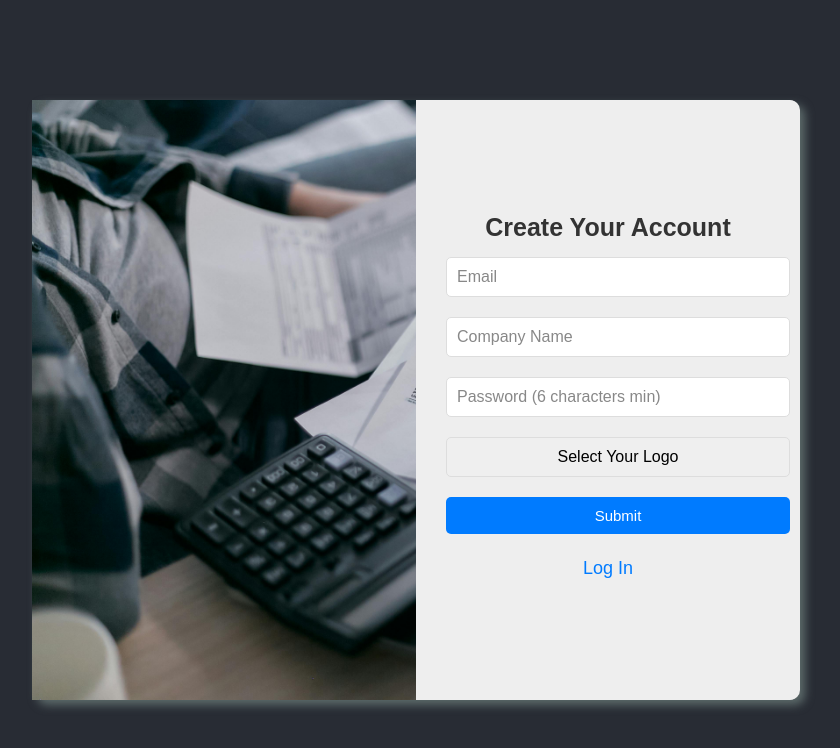
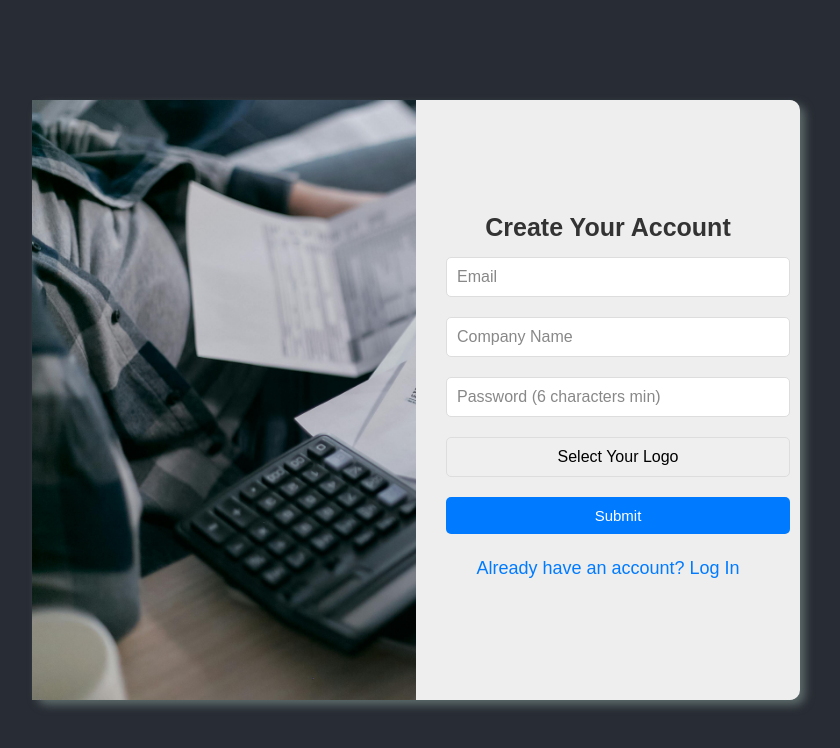
Before and after one commit to Parvez1849/invoice-app, a React (Create React App) app: page /register in a window 1280 px wide. Shown: the top 748 px of the page, without its empty margins (224-1064 px from the left). Built offline with nearby package versions, Linux system fonts and the light colour scheme.

Commit message:
Update register.js

```diff
--- a/src/component/register/register.js
+++ b/src/component/register/register.js
@@ -1,7 +1,7 @@
-import React, { useRef, useState, useEffect } from "react";
+import React, { useRef, useState, useEffect, useCallback } from "react"; // useCallback add kiya
 import "./register.css";
 import { Link, useNavigate } from "react-router-dom";
-import { auth, db } from "../../firebase"; // storage ko hata diya kyunki ab zarurat nahi
+import { auth, db } from "../../firebase";
 import { createUserWithEmailAndPassword, updateProfile, sendEmailVerification } from "firebase/auth";
 import { doc, setDoc } from "firebase/firestore";
 
@@ -31,7 +31,6 @@ const Register = () => {
     }
   };
 
-  // --- Naya Cloudinary Upload Function ---
   const uploadToCloudinary = async (user) => {
     if (!file) return null;
 
@@ -51,7 +50,6 @@ const Register = () => {
         throw new Error(data.error?.message || "Upload failed");
       }
 
-      // Firebase Profile update karein naye URL ke saath
       await updateProfile(user, {
         displayName,
         photoURL: data.secure_url,
@@ -78,26 +76,29 @@ const Register = () => {
     localStorage.setItem("uid", user.uid);
   };
 
-  const checkEmailVerification = async () => {
+  // Fixed: Wrapped in useCallback to prevent re-creation and fix dependency warning
+  const checkEmailVerification = useCallback(async () => {
     if (!auth.currentUser) return;
     await auth.currentUser.reload();
     if (auth.currentUser.emailVerified) {
       setIsVerified(true);
-      setErrorMessage("Email verified! You will be logged in automatically.");
+      setErrorMessage("Email verified! Redirecting...");
 
       setTimeout(() => {
-        navigate("/dashboard");
+        navigate("/dashboard/home"); // Aapke path ke hisaab se adjust karein
       }, 2000);
     }
-  };
+  }, [navigate]);
 
   useEffect(() => {
     let interval;
-    if (emailSent) {
+    if (emailSent && !isVerified) {
       interval = setInterval(checkEmailVerification, 5000);
     }
-    return () => clearInterval(interval);
-  }, [emailSent]);
+    return () => {
+      if (interval) clearInterval(interval);
+    };
+  }, [emailSent, isVerified, checkEmailVerification]);
 
   const submitHandler = async (e) => {
     e.preventDefault();
@@ -111,20 +112,14 @@ const Register = () => {
     }
 
     try {
-      // 1. Firebase Auth User Create Karein
       const userCredential = await createUserWithEmailAndPassword(auth, email, password);
       const user = userCredential.user;
 
-      // 2. Cloudinary par image upload karein (Firebase Storage ki jagah)
       const photoURL = await uploadToCloudinary(user);
+      await saveUserData(user, photoURL);
+      await sendEmailVerification(user);
 
-      // 3. Firestore mein data save karein
-      await saveUserData(user, photoURL);
-
-      // 4. Verification Email bhejein
-      await sendEmailVerification(user);
       setEmailSent(true);
-
       setErrorMessage("Verification email sent. Please check your inbox.");
     } catch (error) {
       console.error("Registration failed:", error);
@@ -175,7 +170,6 @@ const Register = () => {
               placeholder="Password (6 characters min)"
             />
             <input
-              required
               onChange={onSelectFile}
               style={{ display: "none" }}
               type="file"
@@ -185,20 +179,21 @@ const Register = () => {
             <input
               className="login-input"
               type="button"
-              value="Select Your Logo"
+              value={file ? "Logo Selected" : "Select Your Logo"}
               onClick={() => fileInputRef.current.click()}
             />
-            {imageUrl && <img src={imageUrl} alt="Preview" className="image-preview" style={{width: '100px', margin: '10px 0'}} />}
+            {imageUrl && <img src={imageUrl} alt="Preview" className="image-preview" style={{width: '100px', margin: '10px 0', borderRadius: '5px'}} />}
+
             <button
               className="login-input login-btn"
               type="submit"
-              disabled={isLoading || emailSent}
+              disabled={isLoading || (emailSent && !isVerified)}
             >
               {isLoading ? "Processing..." : "Submit"}
             </button>
           </form>
 
-          <Link to="/login" className="register-link">Log In</Link>
+          <Link to="/login" className="register-link">Already have an account? Log In</Link>
         </div>
       </div>
     </div>
```
